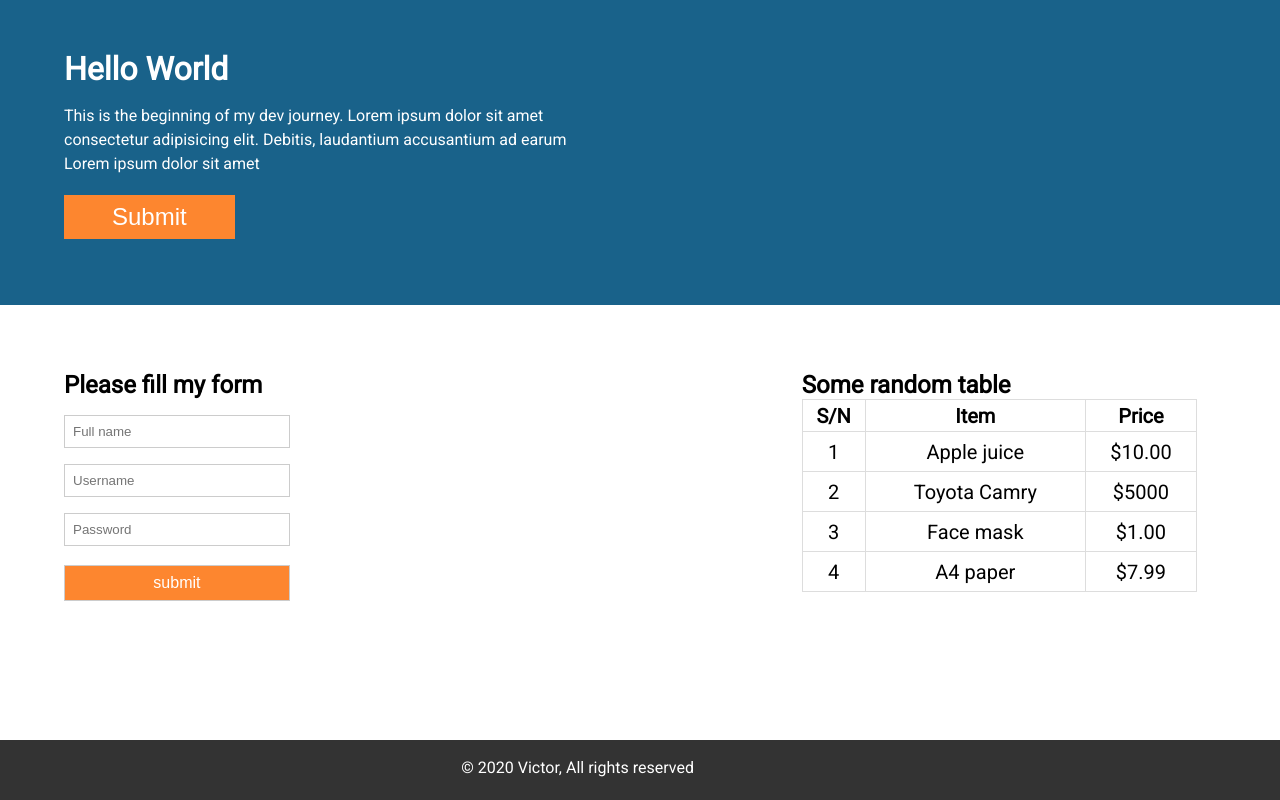
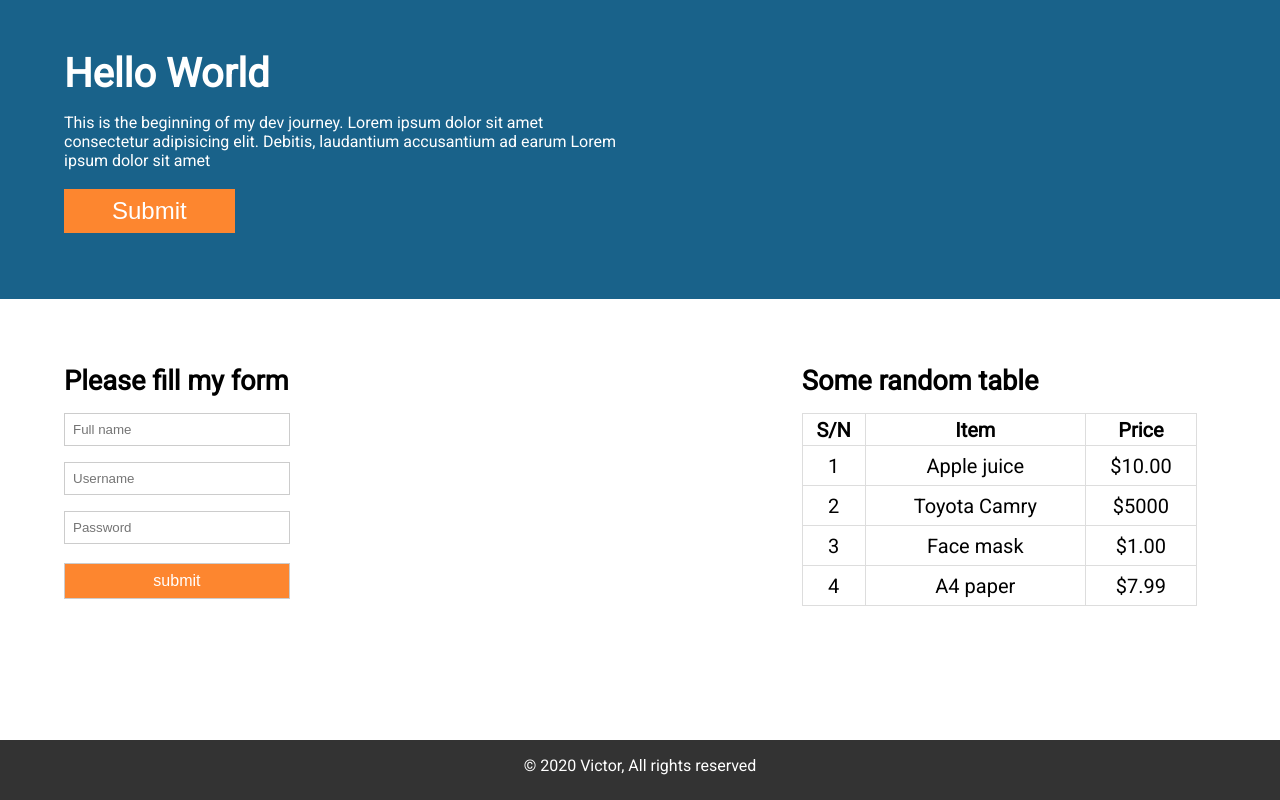
Before and after one commit to shigaba16/html-css-journey, a plain HTML site: page index.html in a window 1280 px wide. Drawn offline with Linux system fonts and the light colour scheme.

Commit message:
worked on feedback

```diff
--- a/index.html
+++ b/index.html
@@ -15,8 +15,8 @@
     <div class="background">
       <div class="container">
         <div class="fifty">
-          <h1>Hello World</h1>
-          <p class="p">
+          <h1 class="l-heading">Hello World</h1>
+          <p>
             This is the beginning of my dev journey. Lorem ipsum dolor sit amet
             consectetur adipisicing elit. Debitis, laudantium accusantium ad
             earum Lorem ipsum dolor sit amet
--- a/style.css
+++ b/style.css
@@ -15,13 +15,18 @@ a {
   text-decoration: none;
 }
 
+/* p {
+  width: 500px;
+  line-height: 1.5rem;
+} */
+
 h1 {
+  font-size: 2.5rem;
   margin-bottom: 1rem;
 }
 
-p {
-  width: 90%;
-  line-height: 1.5rem;
+h2 {
+  font-size: 1.7rem;
 }
 
 .container {
@@ -104,6 +109,7 @@ table {
   text-align: center;
   margin-right: 0;
   margin-left: auto;
+  margin-top: 1rem;
   width: 70%;
 }
 
@@ -129,8 +135,11 @@ td {
   bottom: 0;
   width: 100%;
   height: 60px;
-  text-align: center;
   background: #333;
   color: #fff;
   padding: 1rem;
 }
+
+footer p {
+  text-align: center;
+}
```
